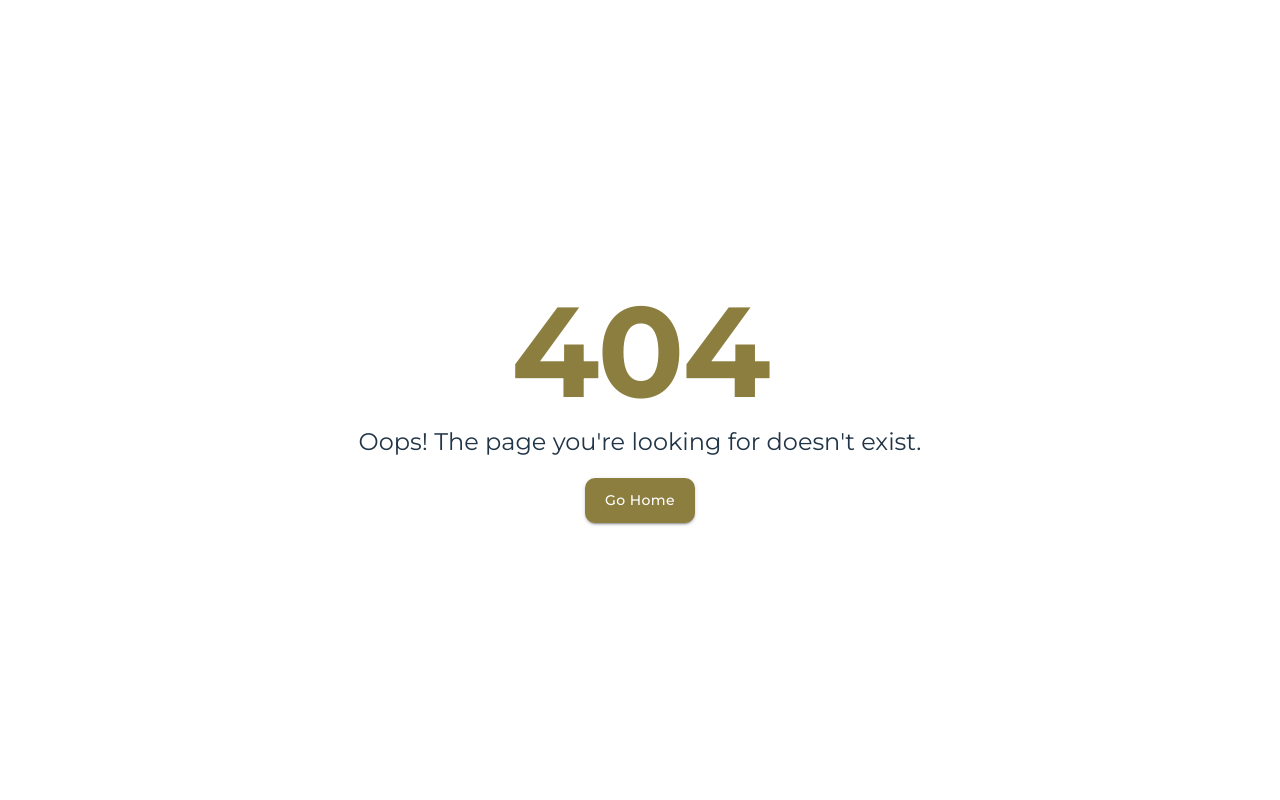
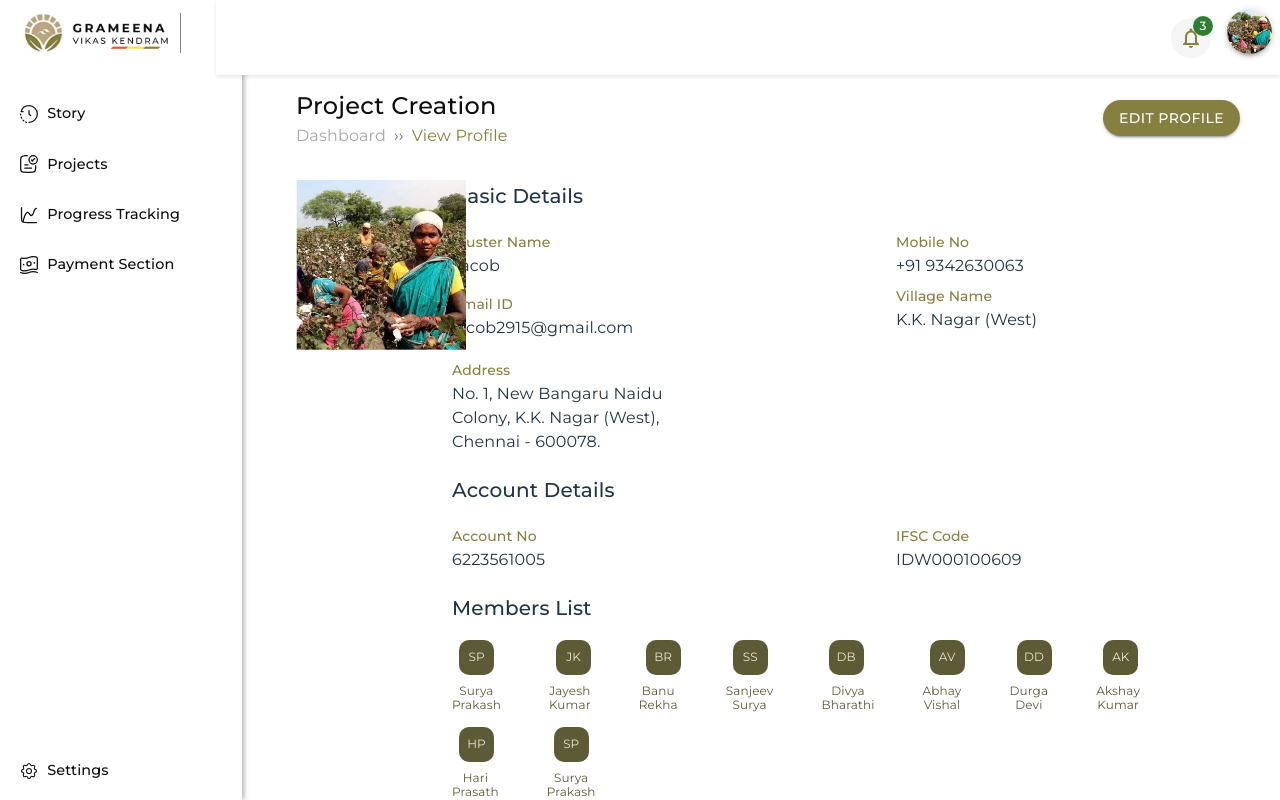
Before and after one commit to sainth-stack/tip4change-frontend, a React (Vite) app: page /View-profile in a window 1280 px wide. Before the commit this address had no page. Built offline with nearby package versions, Linux system fonts and the light colour scheme; a web font is replaced by a local one; what chartjs-plugin-datalabels would draw is missing.

Commit message:
latest-changes

```diff
--- a/src/layout/NavigationHeader.jsx
+++ b/src/layout/NavigationHeader.jsx
@@ -1,4 +1,4 @@
-import { Box, Breadcrumbs } from "@mui/material";
+import { Box, Breadcrumbs, responsiveFontSizes } from "@mui/material";
 import React from "react";
 import CustomTypography from "../components/TypoGraphy/CustomTypography";
 import { StoryPageButtonData } from "../pages/StoryPage/data";
@@ -14,11 +14,17 @@ const NavigationHeader = ({ path, PageText }) => {
         sx={{
           display: "flex",
           justifyContent: "space-between",
-          maxWidth: "calc(100% - 2vw)",
+          maxWidth: "calc(100% - 0vw)",
         }}
       >
         <Box>
-          <CustomTypography sx={{ color: "#0e0e0e", fontWeight: "500" }}>
+          <CustomTypography
+            sx={{
+              color: "#0e0e0e",
+              fontWeight: "500",
+              fontSize: "24px",
+            }}
+          >
             {PageText}
           </CustomTypography>
 
@@ -63,7 +69,7 @@ const NavigationHeader = ({ path, PageText }) => {
                   margin: "0 0 .3rem .5rem",
                   maxHeight: "2rem",
                   padding: " .5rem",
-                  fontWeight:500,
+                  fontWeight: 500,
                   borderRadius: "5rem",
                 }}
               />
--- a/src/pages/ProfilePage/ProfilePage.jsx
+++ b/src/pages/ProfilePage/ProfilePage.jsx
@@ -10,7 +10,7 @@ import {
   useMediaQuery,
 } from "@mui/material";
 import CustomTypography from "../../components/TypoGraphy/CustomTypography";
-
+import NavigationHeader from "../../layout/NavigationHeader";
 const profileData = {
   name: "Jacob",
   email: "jacob2915@gmail.com",
@@ -41,47 +41,25 @@ const ProfileView = () => {
   const isTablet = useMediaQuery("(min-width:768px) and (max-width:1024px)");
   const isLaptop = useMediaQuery("(min-width:1025px)");
   return (
-    <Box sx={{ width: "100%", mx: "auto", my: 4, p: 3, pl: 0 }}>
+    <Box sx={{ width: "100%", mx: "auto", my: 4, pt: 2, pl: 7 }}>
       {/* Header Section */}
       <Box
         display="flex"
         justifyContent="space-between"
         alignItems="center"
         mb={4}
-        mt={-9}
+        mt={-7}
       >
-        <Grid item xs={12} sm={8} sx={{ padding: { xs: 2, sm: 2, md: 0 } }}>
-          <Typography
-            variant="h5"
-            fontWeight="bold"
-            sx={{ fontFamily: "Montserrat" }}
-          >
-            View Profile
-          </Typography>
-          {/* <Breadcrumbs separator="››" aria-label="breadcrumb">
-            <CustomTypography color="#858040">Dashboard</CustomTypography>
-            {pathnames.map((value, index) => (
-              <CustomTypography key={index} color="#858040">
-                {value.charAt(0).toUpperCase() + value.slice(1)}
-              </CustomTypography>
-            ))}
-          </Breadcrumbs> */}
-          <Breadcrumbs separator="››" aria-label="breadcrumb">
-            <CustomTypography color="text.primary">Home</CustomTypography>
-            {pathnames.map((value, index) => (
-              <CustomTypography key={index} color="text.primary">
-                {value.charAt(0).toUpperCase() + value.slice(1)}
-              </CustomTypography>
-            ))}
-          </Breadcrumbs>
-        </Grid>
+        <Box>
+          <NavigationHeader path={pathnames} PageText="Project Creation" />
+        </Box>
         <Button
           variant="contained"
           sx={{
             bgcolor: "#858040",
             "&:hover": { bgcolor: "#6E6B3D" },
             fontFamily: "Montserrat",
-            marginRight: isTablet ? "0px" : isLaptop ? "-43px" : "0px",
+            marginRight: isTablet ? "0px" : isLaptop ? "80px" : "0px",
             borderRadius: "20px",
           }}
         >
@@ -110,8 +88,8 @@ const ProfileView = () => {
             alt={profileData.name}
             variant="square"
             sx={{
-              width: { xs: "100px", sm: "150px", md: "180px" },
-              height: { xs: "100px", sm: "150px", md: "180px" },
+              width: { xs: "100px", sm: "150px", md: "170px" },
+              height: { xs: "100px", sm: "150px", md: "170px" },
               objectFit: "cover",
               borderRadius: 0,
             }}
@@ -122,6 +100,7 @@ const ProfileView = () => {
         <Grid item xs={12} sm={8} md={9}>
           <Grid
             container
+            ml="-120px"
             spacing={2.5}
             sx={{ paddingLeft: { xs: "10px", sm: "30px", md: "0px" } }}
           >
@@ -129,14 +108,16 @@ const ProfileView = () => {
             <Grid item xs={12}>
               <Typography
                 variant="h6"
-                fontWeight="bold"
-                sx={{ fontFamily: "Montserrat" }}
+                fontWeight="500"
+                fontSize={"20px"}
+                fontStyle={"Montserrat"}
+                sx={{ fontFamily: "Work Sans" }}
               >
                 Basic Details
               </Typography>
             </Grid>
 
-            <Grid item xs={12} sm={6}>
+            <Grid item xs={12} sm={6} fontWeight={500}>
               <Typography
                 variant="subtitle2"
                 color="#858040"
@@ -161,15 +142,15 @@ const ProfileView = () => {
               </Typography>
             </Grid>
 
-            <Grid item xs={12} sm={6}>
+            <Grid item xs={12} sm={6} fontWeight={500}>
               <Typography
                 variant="subtitle2"
                 color="#858040"
-                sx={{ fontFamily: "Montserrat" }}
+                sx={{ fontFamily: "Montserrat", ml: "50px" }}
               >
                 Mobile No
               </Typography>
-              <Typography sx={{ fontFamily: "Montserrat" }}>
+              <Typography sx={{ fontFamily: "Montserrat", ml: "50px" }}>
                 {profileData.mobile}
               </Typography>
 
@@ -177,17 +158,17 @@ const ProfileView = () => {
                 variant="subtitle2"
                 color="#858040"
                 mt={1}
-                sx={{ fontFamily: "Montserrat" }}
+                sx={{ fontFamily: "Montserrat", ml: "50px" }}
               >
                 Village Name
               </Typography>
-              <Typography sx={{ fontFamily: "Montserrat" }}>
+              <Typography sx={{ fontFamily: "Montserrat", ml: "50px" }}>
                 {profileData.village}
               </Typography>
             </Grid>
 
             {/* Address Section */}
-            <Grid item xs={12}>
+            <Grid item xs={12} fontWeight={500}>
               <Typography
                 variant="subtitle2"
                 color="#858040"
@@ -206,17 +187,19 @@ const ProfileView = () => {
             </Grid>
 
             {/* Account Details */}
-            <Grid item xs={12}>
+            <Grid item xs={12} fontWeight={500}>
               <Typography
                 variant="h6"
-                fontWeight="bold"
+                fontWeight="500"
+                fontSize={"20px"}
+                fontStyle={"Montserrat"}
                 sx={{ fontFamily: "Montserrat" }}
               >
                 Account Details
               </Typography>
             </Grid>
 
-            <Grid item xs={12} sm={6}>
+            <Grid item xs={12} sm={6} fontWeight={500}>
               <Typography
                 variant="subtitle2"
                 color="#858040"
@@ -229,24 +212,26 @@ const ProfileView = () => {
               </Typography>
             </Grid>
 
-            <Grid item xs={12} sm={6}>
+            <Grid item xs={12} sm={6} fontWeight={500}>
               <Typography
                 variant="subtitle2"
                 color="#858040"
-                sx={{ fontFamily: "Montserrat" }}
+                sx={{ fontFamily: "Montserrat", ml: "50px" }}
               >
                 IFSC Code
               </Typography>
-              <Typography sx={{ fontFamily: "Montserrat" }}>
+              <Typography sx={{ fontFamily: "Montserrat", ml: "50px" }}>
                 {profileData.ifsc}
               </Typography>
             </Grid>
 
             {/* Members List */}
-            <Grid item xs={12}>
+            <Grid item xs={12} fontWeight={500}>
               <Typography
                 variant="h6"
-                fontWeight="bold"
+                fontWeight="500"
+                fontSize={"20px"}
+                fontStyle={"Montserrat"}
                 mb={2}
                 sx={{ fontFamily: "Montserrat" }}
               >
@@ -256,6 +241,7 @@ const ProfileView = () => {
                 display="flex"
                 flexWrap="wrap"
                 gap={2}
+                fontWeight={500}
                 justifyContent={{ xs: "center", sm: "flex-start" }}
               >
                 {profileData.members.map((member, index) => {
@@ -266,16 +252,18 @@ const ProfileView = () => {
                       : nameParts[0].charAt(0);
 
                   return (
-                    <Stack key={index} alignItems="center" spacing={1}>
+                    <Stack key={index} alignItems="start" spacing={1.2}>
                       <Avatar
                         variant="square"
                         sx={{
                           bgcolor: "#5D5A36",
                           color: "#EAE8D3",
-                          width: { xs: 30, sm: 35 },
-                          height: { xs: 30, sm: 35 },
-                          borderRadius: "5px",
-                          padding: "3px",
+                          width: { xs: 35, sm: 35 },
+                          height: { xs: 35, sm: 35 },
+                          borderRadius: "10px",
+                          fontSize: "12px",
+                          marginLeft: "7px !important",
+                          fontWeight: 400,
                         }}
                       >
                         {initials.toUpperCase()}
@@ -283,16 +271,17 @@ const ProfileView = () => {
                       <Box
                         sx={{
                           textAlign: "center",
-                          padding: "5px 8px",
-                          borderRadius: "5px",
+                          paddingRight: "32px",
                         }}
                       >
                         <Typography
                           variant="body2"
                           sx={{
-                            fontWeight: "bold",
+                            fontWeight: "400",
+                            fontSize: "12px",
+                            letterSpacing: "0.15px",
                             color: "#5D5A36",
-                            lineHeight: 1.2,
+                            lineHeight: 1.1,
                             fontFamily: "Montserrat",
                           }}
                         >
@@ -302,9 +291,11 @@ const ProfileView = () => {
                           <Typography
                             variant="body2"
                             sx={{
-                              fontWeight: "bold",
+                              fontWeight: "400",
+                              fontSize: "12px",
+                              letterSpacing: "0.15px",
                               color: "#5D5A36",
-                              lineHeight: 1.2,
+                              lineHeight: 1.1,
                               fontFamily: "Montserrat",
                             }}
                           >
--- a/src/pages/landing-page/index.jsx
+++ b/src/pages/landing-page/index.jsx
@@ -9,7 +9,7 @@ const LandingPage = () => {
       <Section1 />
       <Section2 />
       <Section3 />
-      <Section4/>
+      <Section4 />
       <Section5 />
     </div>
   );
--- a/src/pages/landing-page/sections/section3/index.jsx
+++ b/src/pages/landing-page/sections/section3/index.jsx
@@ -8,15 +8,14 @@ const index = () => {
   return (
     <>
       <div className="Section3">
-        {/* <div className="bg-img2"></div> */}
+        <div className="bg-img2"></div>
         <h1 className="chain">Supply Chain Transparency</h1>
 
-          <Typography className="believe">
-            We believe in transparency and accountability throughout our supply
-            chain. Meet the farmers and suppliers who work with us to produce
-            our sustainable cotton T-shirts.
-          </Typography>
-
+        <Typography className="believe">
+          We believe in transparency and accountability throughout our supply
+          chain. Meet the farmers and suppliers who work with us to produce
+          <br /> our sustainable cotton T-shirts.
+        </Typography>
 
         <div className="SectionProfile">
           <ProfileIconCard />
```
Also changed, not shown: src/component/Card/index.jsx (+4 -43 lines), src/layout/Notification.jsx (+4 -4 lines), src/pages/landing-page/sections/section2/index.css (+3 -5 lines), src/pages/landing-page/sections/section3/style.css (+38 -14 lines), src/pages/landing-page/sections/section5/index.jsx (+50 -55 lines), src/router.jsx (+4 -9 lines), src/assets/images/image5.png (added).
